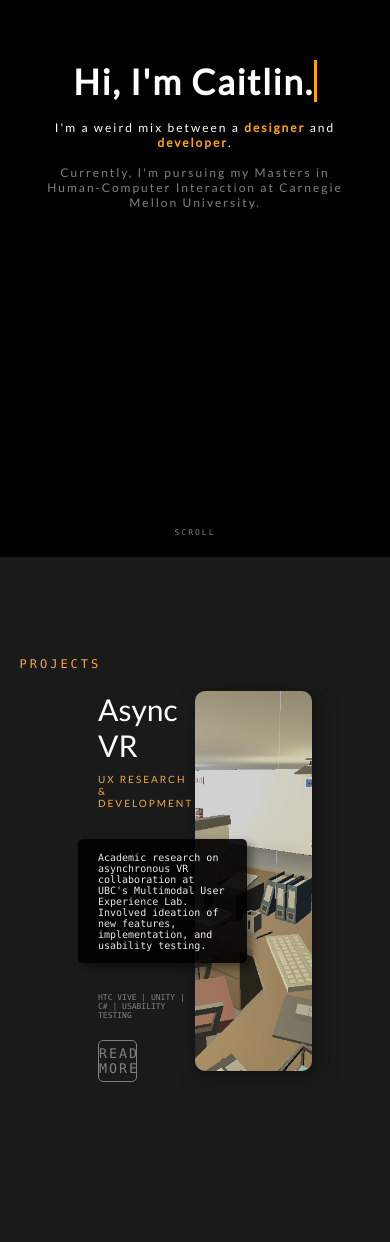
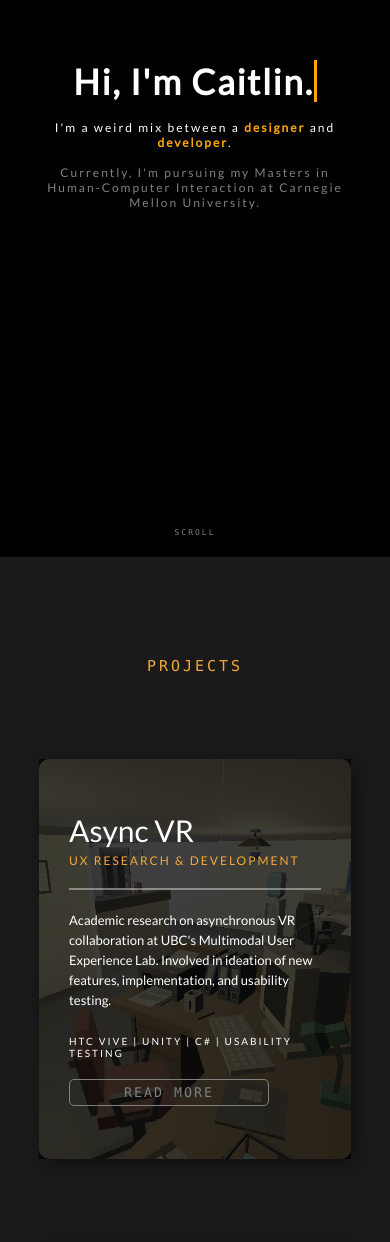
Before and after one commit to coyiutoc/React-Portfolio, a React (Create React App) app: page / in a window 390 px wide. Shown: the part 287-1529 px from the top of the page. Built offline with nearby package versions, Linux system fonts and the light colour scheme.

Commit message:
Implemented project blocks on landing.

```diff
--- a/package.json
+++ b/package.json
@@ -12,6 +12,7 @@
     "react": "^16.12.0",
     "react-bootstrap": "^1.0.0-beta.16",
     "react-dom": "^16.12.0",
+    "react-responsive": "^8.0.1",
     "react-reveal": "^1.2.2",
     "react-scripts": "3.3.0",
     "react-spring": "^8.0.27"
--- a/src/Navigation/Navigation.js
+++ b/src/Navigation/Navigation.js
@@ -18,7 +18,7 @@ class Navigation extends Component {
       // </div>
       <div id = "Navigation">
         <div id="name-link">
-          <a href = "">CAITLIN COYIUTO</a>
+          <a href = ""> &#123; CAITLIN COYIUTO &#125;</a>
         </div>
         <div id="links">
           <a href = "">PROJECTS</a>
--- a/src/ProjectsPage/ProjectBlock/ProjectBlock.js
+++ b/src/ProjectsPage/ProjectBlock/ProjectBlock.js
@@ -1,4 +1,7 @@
 import React, {Component} from "react";
+import MediaQuery from 'react-responsive';
+import Fade from 'react-reveal/Fade';
+
 import "./ProjectBlock.scss";
 
 class ProjectBlock extends Component {
@@ -9,6 +12,8 @@ class ProjectBlock extends Component {
 
   render () {
     return (
+      <Fade big>
+        <MediaQuery minWidth={767}>
           <div className="project-block">
             <div className="project-info">
               <div className="project-title">{this.props.title}</div>
@@ -26,6 +31,35 @@ class ProjectBlock extends Component {
               </img>
             </div>
           </div>
+        </MediaQuery>
+        <MediaQuery maxWidth={767}>
+          <div className="project-block-sm">
+            <div className="project-img-sm">
+              <div className="project-img-overlay">
+                <div className="project-text-sm">
+                  <div className="project-title-sm">
+                    {this.props.title}
+                  </div>
+                  <div className="project-subtitle-sm">
+                    {this.props.subtitle}
+                  </div>
+                  <div className="project-divider-sm"></div>
+                  <div className="project-body-sm">
+                    {this.props.text}
+                  </div>
+                  <div className="project-stack-sm">
+                    {this.props.stack}
+                  </div>
+                  <button className="project-button-sm">
+                    READ MORE
+                  </button>
+                </div>
+              </div>
+              <img src={this.props.img}></img>
+            </div>
+          </div>
+        </MediaQuery>
+      </Fade>
     );
   }
 }
--- a/src/ProjectsPage/ProjectBlock/ProjectBlock.scss
+++ b/src/ProjectsPage/ProjectBlock/ProjectBlock.scss
@@ -1,8 +1,100 @@
 @import '../../colors.scss';
+
+$sm-block-height: 400px;
+
+.project-block-sm {
+  width: 80vw;
+  height: $sm-block-height;
+  margin-left: 10vw;
+  margin-top: 10vh;
+
+  .project-img-sm {
+    img {
+      width: 80vw;
+      height: $sm-block-height;
+      object-fit: cover;
+      border-radius: 10px;
+      z-index: 0;
+      filter: grayscale(50%) opacity(0.8);
+      box-shadow: 5px 5px 20px rgba(0, 0, 0, 0.5);
+    }
+
+    .project-img-overlay {
+      position:absolute;
+      width: 80vw;
+      height: $sm-block-height;
+      background-color: rgba(0, 0, 0, 0.7);
+      z-index: 1;
+      display: flex;
+      align-items: center;
+
+      .project-text-sm {
+        padding: 30px;
+        display: flex;
+        // justify-content: center;
+        flex-direction: column;
+        // text-align: left;
+
+        .project-divider-sm {
+          border: 1px solid rgba(255, 255, 255, 0.4);
+          margin: 20px 0 20px 0;
+        }
+
+        .project-title-sm {
+          font: "lato", sans-serif;
+          font-size: 3rem;
+        }
+
+        .project-subtitle-sm {
+          padding-top: 5px;
+          letter-spacing: 2px;
+          color: $orange;
+          font-size: 1.2rem;
+        }
+
+        .project-body-sm {
+          font-size: 1.3rem;
+          line-height: 2rem;
+          padding-bottom: 20px;
+        }
+
+        .project-stack-sm {
+          letter-spacing: 2px;
+          color: white;
+          font-size: 1rem;
+          padding-top: 5px;
+        }
+
+        .project-button-sm {
+          margin-top: 20px;
+          padding: 20px 0 20px 0;
+          width: 200px;
+          font-family: 'Menlo', serif;
+          letter-spacing: 2px;
+          color: $grey;
+          background-color: Transparent;
+          border: 1px solid $grey;
+          border-radius: 5px;
+          padding: 5px 0 5px 0;
+          margin-top: 20px;
+          transition: 0.5s;
+
+          &:hover {
+            background-color: $orange;
+            border: 1px solid $orange;
+            color: white;
+          }
+        }
+      }
+     }
+
+  }
+
+}
 
 .project-block {
   margin-left: 20vw;
-  margin-top: 20px;
+  margin-top: 10vh;
   width: 60vw;
   // border: 1px solid red;
   display: flex;
@@ -34,7 +126,7 @@
       width: 33vw;
       height: 10vh;
       padding: 20px;
-      font-family: 'menlo', serif;
+      line-height: 1.5rem;
       display: flex;
       align-items: center;
     }
@@ -59,16 +151,23 @@
     }
 
     .project-button {
+      width: 10vw;
       font-family: 'Menlo', serif;
       letter-spacing: 2px;
       color: $grey;
       background-color: Transparent;
       border: 1px solid $grey;
       border-radius: 5px;
-      width: 10vw;
       padding: 5px 0 5px 0;
       margin-top: 20px;
       margin-left: 20px;
+      transition: 0.5s;
+
+      &:hover {
+        background-color: $orange;
+        border: 1px solid $orange;
+        color: white;
+      }
     }
   }
 
--- a/src/ProjectsPage/ProjectsPage.js
+++ b/src/ProjectsPage/ProjectsPage.js
@@ -12,7 +12,7 @@ class ProjectsPage extends Component {
       <div id="ProjectsPage">
         <div className = "projects-header-container">
           <div className = "projects-header">
-            <Fade top>
+            <Fade top >
             PROJECTS
             </Fade>
           </div>
@@ -22,9 +22,17 @@ class ProjectsPage extends Component {
           title = "Async VR"
           subtitle = "UX RESEARCH & DEVELOPMENT"
           text = "Academic research on asynchronous VR collaboration at UBC's Multimodal User Experience Lab.
-           Involved ideation of new features, implementation, and
+          Involved in ideation of new features, implementation, and
           usability testing. "
-           stack = "HTC VIVE | UNITY | C# | USABILITY TESTING"/>
+          stack = "HTC VIVE | UNITY | C# | USABILITY TESTING" />
+        <ProjectBlock
+          img = {asyncVRImg}
+          title = "Async VR"
+          subtitle = "UX RESEARCH & DEVELOPMENT"
+          text = "Academic research on asynchronous VR collaboration at UBC's Multimodal User Experience Lab.
+          Involved in ideation of new features, implementation, and
+          usability testing. "
+          stack = "HTC VIVE | UNITY | C# | USABILITY TESTING" />
     </div>
     );
   }
--- a/src/ProjectsPage/ProjectsPage.scss
+++ b/src/ProjectsPage/ProjectsPage.scss
@@ -3,7 +3,6 @@
 #ProjectsPage {
   background-color: $dark-grey;
   padding-bottom: 20vh;
-  height: 100vh;
 
   .projects-header-container {
     padding-top: 100px;
@@ -17,4 +16,20 @@
     }
   }
 
+  @media screen and (max-width: 767px) {
+    .projects-header-container {
+      padding-left: 0px;
+      padding-top: 100px;
+      display: flex;
+      justify-content: center;
+
+      .projects-header {
+        font-family: 'menlo', serif;
+        color: $orange;
+        font-size: 1.5rem;
+        letter-spacing: 3px;
+      }
+    }
+  }
+
 }
--- a/src/index.scss
+++ b/src/index.scss
@@ -2,10 +2,14 @@
 
 body, html {
   overflow-x: hidden;
+
+  button {
+    outline: none;
+  }
 }
 
 html {
-  font-size: 13px;
+  font-size: 15px;
 }
 
 @media screen and (max-width: 767px) {
```
Also changed, not shown: 1 other file (tests, documents, lock files or other folders). Lines whose indentation alone changed are shown as unchanged.
